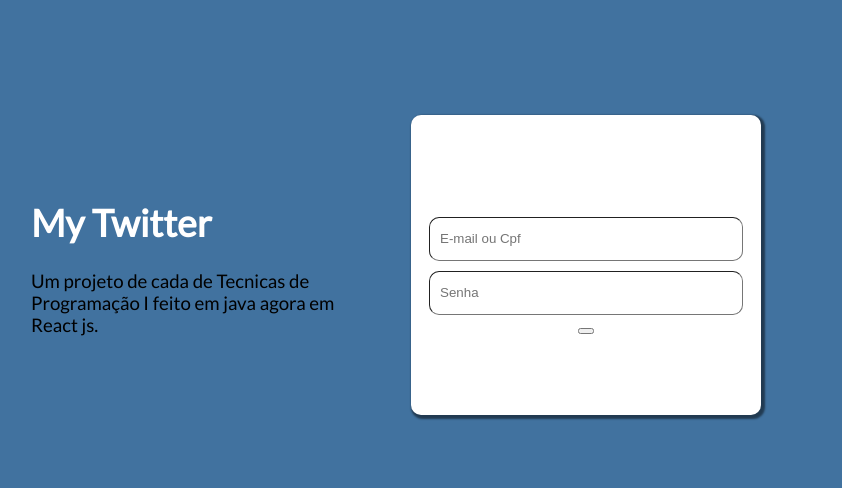
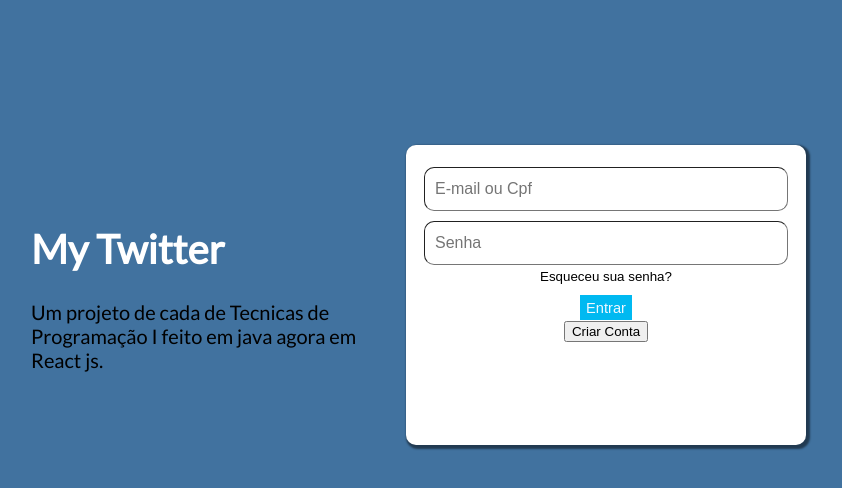
Before and after one commit to kaladabrio2020/MyTwitterReactJS, a React (Create React App) app in the folder mytwitter/: page / in a window 1280 px wide. Shown: the top 488 px of the page, without its empty margins (229-1071 px from the left). Built offline with nearby package versions, Linux system fonts and the light colour scheme.

Commit message:
TelaDeLogin 2

```diff
--- a/mytwitter/src/components/MainPage/MainPage.js
+++ b/mytwitter/src/components/MainPage/MainPage.js
@@ -19,7 +19,15 @@ export default function MainPage(){
                     </form>
 
                     <div>
-                        <button title="Entrar"/>
+                        <button className={Styles.buttonSenha}>Esqueceu sua senha?</button>
+                    </div>
+
+                    <div className={Styles.DivButtonEntrar}>
+                        <button className={Styles.buttonEntrar}>Entrar</button>
+                    </div>
+
+                    <div>
+                        <button>Criar Conta</button>
                     </div>
                 </div>
 
--- a/mytwitter/src/components/MainPage/MainPage.module.css
+++ b/mytwitter/src/components/MainPage/MainPage.module.css
@@ -5,7 +5,7 @@ body{
     font-family: 'Lato', sans-serif;
 }
 .DivMain{
-    margin-top: 240px;
+    margin-top: 270px;
     height: 50px;
     display: flex;
     align-items: center;
@@ -24,20 +24,27 @@ body{
 .DivUser{
     background-color: #ffffff;
     position    : absolute;
-    width : 350px;
+    width : 400px;
     height: 300px;
-    margin-left: 350px;
+    margin-left: 390px;
     display: flex;
     align-items    : center;
-    justify-content: center;
     flex-direction : column;
 
     border-radius: 10px;
     box-shadow: 2px 2px 2px 2px rgba(0, 0, 0, 0.487);
 }
 
+.DivButtonEntrar{
+    margin-top: 10px;
+}
+
+.DivButtonCriarConta{
+
+}
+
 .FormInput{
-    margin-top: 10px;
+    margin-top: 12px;
     display: flex;
     align-items    : center;
     justify-content: center;
@@ -46,23 +53,37 @@ body{
 
 h1{
     color: #ffffff;
-    font-size: 28pt;
+    font-size: 30pt;
 }
 
 p{
-    font-size: 14pt;
+    font-size: 15pt;
 }
 
 input{
-    font-size: 10pt;
+    font-size: 12pt;
     height: 40px;
-    width : 300px;
+    width : 350px;
     margin-top: 10px;
     padding-left: 10px;
     border-width: 1px;
     border-radius: 10px;
     outline: none;
 }
+
 input:focus{
     border: 3px solid red;
 }
+
+.buttonSenha{
+    background-color: #ffffff;
+    border: 0;
+}
+
+.buttonEntrar{
+    background-color: rgb(0, 185, 241);
+    color: aliceblue;
+    font-size: 11pt;
+    height: 25px;
+    border-width: 0;
+}
```
